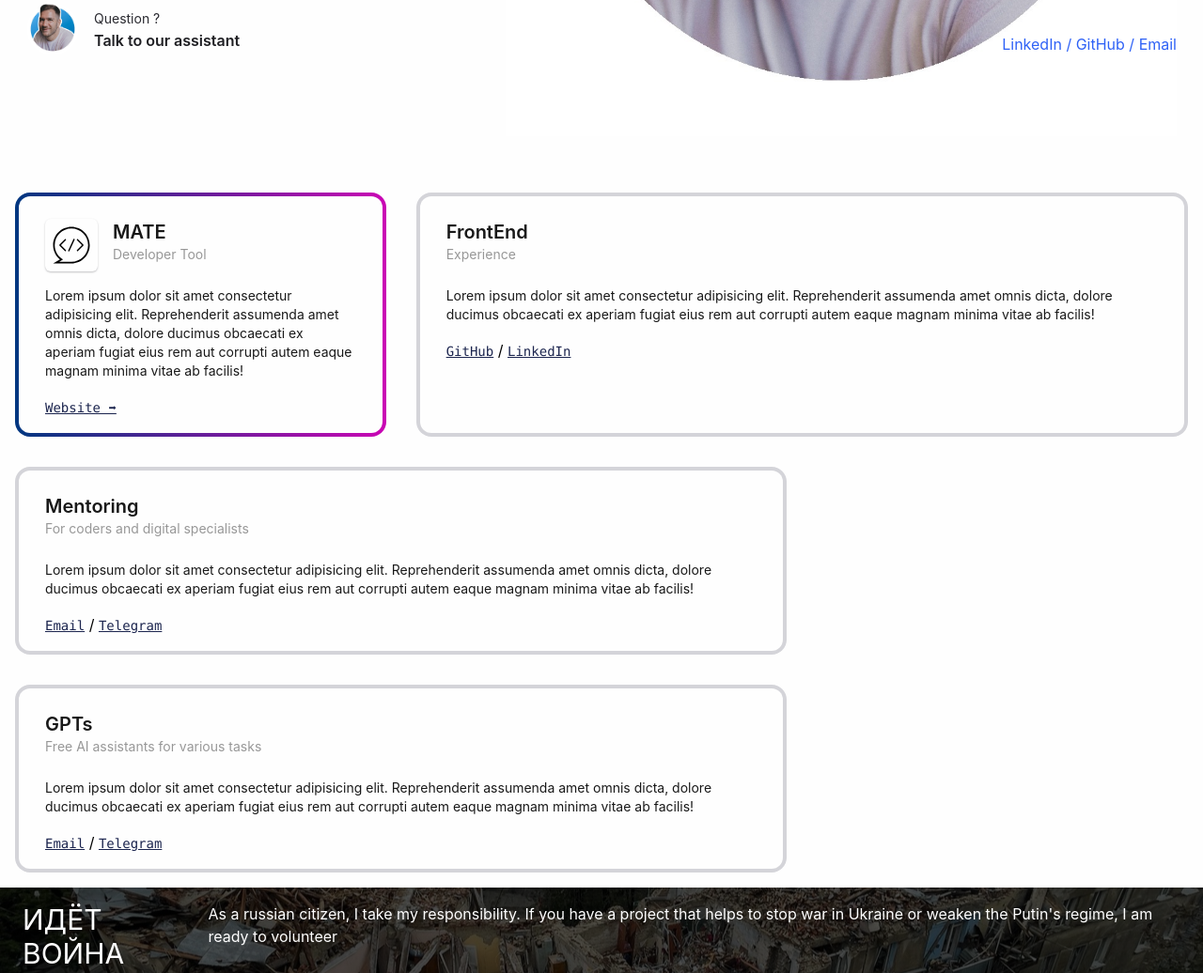
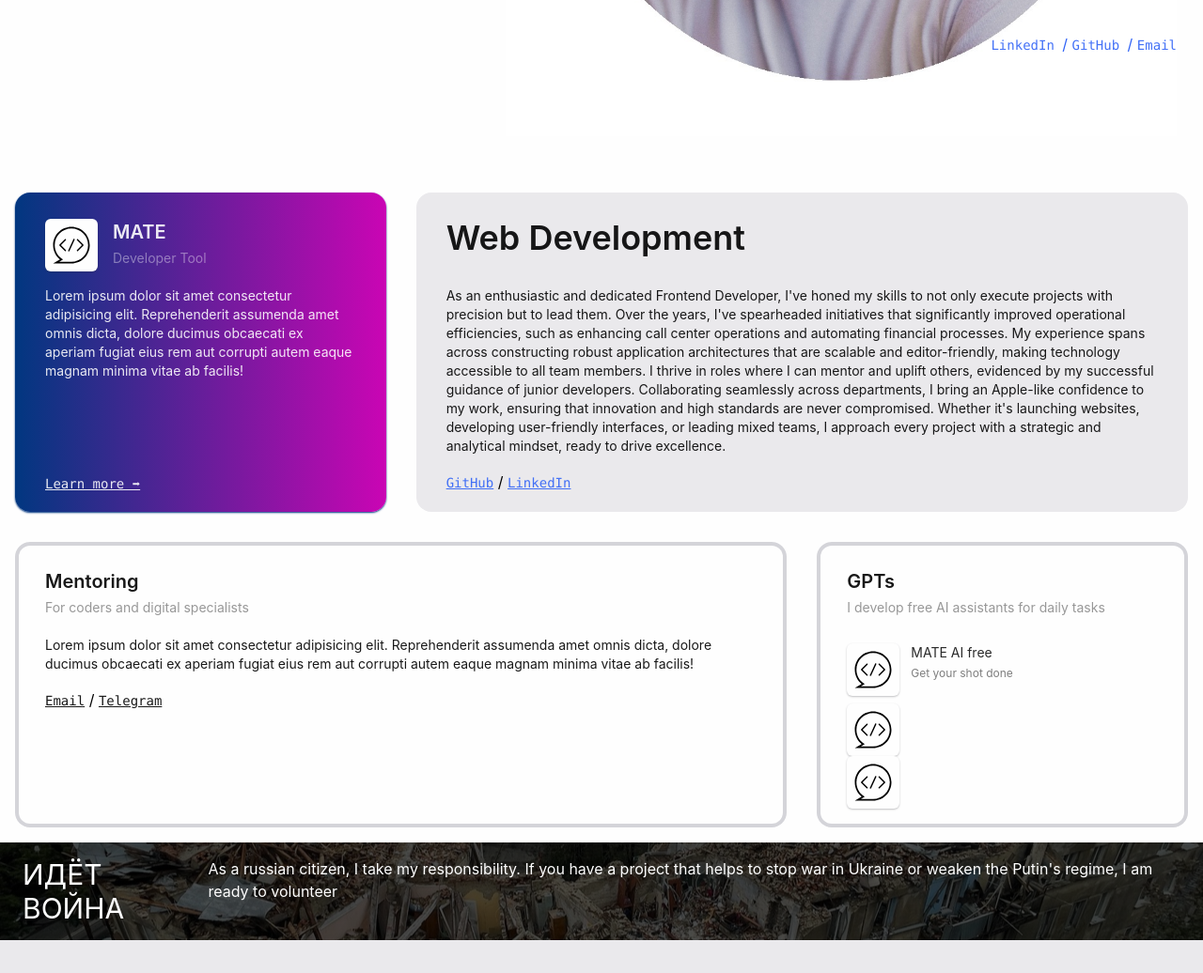
Before and after one commit to apalevich/apalevich.com, an Astro site in the folder general/: page / in a window 1280 px wide. Shown: the part 693-1729 px from the top of the page at 94% size. Built offline with nearby package versions, Linux system fonts and the light colour scheme; Astro itself is replaced by a stand-in of ours.

Commit message:
Improve: Scaffold DevExperience card, improved MATE card, , links

```diff
--- a/general/src/base.css
+++ b/general/src/base.css
@@ -1,3 +1,12 @@
 @tailwind base;
 @tailwind components;
 @tailwind utilities;
+
+@layer components {
+    .appicon {
+        @apply w-14 h-14 rounded-md bg-no-repeat bg-center bg-[length:40px] shadow-sm shadow-gray-500/30;
+    }
+    .text-link {
+        @apply text-sm font-normal opacity-90 underline font-mono;
+    }
+}
--- a/general/src/pages/index.astro
+++ b/general/src/pages/index.astro
@@ -3,13 +3,18 @@ import Layout from "../layouts/Layout.astro";
 ---
 <Layout title="Home Page">
 	<!-- HEADER -->
-	<div class="fixed w-full backdrop-blur shadow-2xl shadow-gray-600/5 border-2 h-11 z-50">
-		<div class="xl:container m-auto px-6 md:px-12 lg:px-6">
-			<div class="flex items-center justify-between text-white">
+	<div class="fixed w-full backdrop-blur shadow-2xl shadow-gray-900/5 h-11 z-50">
+		<div class="xl:container m-auto px-6 md:px-12 lg:px-6 h-full">
+			<div class="flex items-center justify-between text-white h-full">
 				<div class="text-black dark:text-white text-center">
-					<button class="dark:hidden" onclick=`document.documentElement.classList.add('dark')`>Dark Mode</button>
-					<button class="hidden dark:block" onclick=`document.documentElement.classList.remove('dark')`>Light Mode</button>
-				  </div>
+					<button class="dark:hidden" onclick=`document.documentElement.classList.add('dark')`>🌃</button>
+					<button class="hidden dark:block" onclick=`document.documentElement.classList.remove('dark')`>🌁</button>
+				</div>
+				<!-- <div class="text-black dark:text-white text-center">Back to top</div> -->
+				<!-- <div class="text-black dark:text-white text-center">
+					<a href="https://cal.com/apalevich" target="_blank" class="font-mono text-xs uppercase border-2 px-2 py-1">Schedule a call</a>
+
+				</div> -->
 			</div>
 		</div>
 	</div>
@@ -51,18 +56,18 @@ import Layout from "../layouts/Layout.astro";
 				</div>
 			</div>
 		</div>
-		<div class="absolute bottom-12 container m-auto px-6 flex items-end justify-between md:px-12 lg:px-7">
-			<a href="" class="hidden space-x-4 md:flex md:items-center">
+		<div class="absolute bottom-12 container m-auto px-6 flex flex-row-reverse items-end justify-between md:px-12 lg:px-7">
+			<!-- <a href="" class="hidden space-x-4 md:flex md:items-center">
 				<img class="w-14 h-14 rounded-full object-cover" src="/portrait.jpg" alt="">
 				<div class="text-gray-600 dark:text-gray-400">
 					<span class="text-sm">Question ?</span>
 					<p class="font-semibold text-gray-700 dark:text-gray-300">Talk to our assistant</p>
 				</div>
-			</a>
+			</a> -->
 			<div class="text-blue-500">
-				<a href="https://www.linkedin.com/in/apalevich/" target="_blank" class="hover:text-yellow-700 dark:text-gray-300 dark:hover:text-red-400">LinkedIn </a>/
-				<a href="https://github.com/apalevich" target="_blank" class="hover:text-yellow-700 dark:text-gray-300 dark:hover:text-red-400">GitHub </a> /
-				<a href="mailto:hello@apalevich.com" class="hover:text-yellow-700 dark:text-gray-300 dark:hover:text-red-400">Email</a>
+				<a href="https://www.linkedin.com/in/apalevich/" target="_blank" class="text-link no-underline hover:text-mustard-500 dark:text-gray-300 dark:hover:text-red-400">LinkedIn </a>/
+				<a href="https://github.com/apalevich" target="_blank" class="text-link no-underline hover:text-mustard-500 dark:text-gray-300 dark:hover:text-red-400">GitHub </a> /
+				<a href="mailto:hello@apalevich.com" class="text-link no-underline hover:text-mustard-500 dark:text-gray-300 dark:hover:text-red-400">Email</a>
 			</div>
 		</div>
 	</div>
@@ -70,68 +75,74 @@ import Layout from "../layouts/Layout.astro";
 	<!-- // SECTION WITH CARDS -->
 	<div class="grid lg:grid-cols-3">
 		<!-- MATE CARD -->
-		<div class="m-4 p-1 rounded-2xl bg-gradient-to-r from-mateblue to-mateviolet">
-			<div class="p-4 rounded-[calc(1rem-4px)] bg-white">
-				<div class="flex h-20 py-2 px-3">
-					<div class="w-14 h-14 flex-0 rounded-md bg-white bg-[url('/mate_icon.svg')] bg-no-repeat bg-center bg-[length:40px] shadow-sm shadow-gray-500/30"></div>
+		<div class="m-4 p-1 rounded-2xl bg-gradient-to-r from-mateblue to-mateviolet shadow-sm shadow-mateblue">
+			<div class="p-4 rounded-[calc(1rem-4px)] flex flex-col h-full">
+				<div class="flex h-20 py-2 px-3 grow-0">
+					<div class="appicon flex-0 bg-white bg-[url('/mate_icon.svg')] "></div>
 					<div class="flex-1 pl-4">
-						<h2 class="text-xl font-semibold opacity-90">MATE</h2>
-						<p class="text-sm font-normal opacity-40">Developer Tool</p>
+						<h2 class="text-xl font-semibold opacity-90 text-white">MATE</h2>
+						<p class="mt-1 text-sm font-normal opacity-40 text-white">Developer Tool</p>
 					</div>
 				</div>
-				<div class="px-3">
+				<div class="px-3 flex flex-col justify-between overflow-visible grow text-white">
 					<p class="text-sm opacity-90 font-normal pb-4">Lorem ipsum dolor sit amet consectetur adipisicing elit. Reprehenderit assumenda amet omnis dicta, dolore ducimus obcaecati ex aperiam fugiat eius rem aut corrupti autem eaque magnam minima vitae ab facilis!</p>
-					<a class="text-sm font-normal opacity-90 text-blue-900 underline font-mono" aria-label="Open in new tab">
-						Website ➡
+					<a class="text-link text-white" aria-label="Open in new tab">
+						Learn more ➡
 					</a>
 				</div>
 			</div>
 		</div>
 		<!-- FRONTEND CARD -->
-		<div class="col-span-2 m-4 p-1 rounded-2xl bg-gray-100 lg:grid-2">
+		<div class="col-span-2 m-4 p-1 rounded-2xl bg-gray-50">
+			<div class="p-4 rounded-[calc(1rem-4px)] h-full">
+				<div class="flex h-20 py-2 px-3">
+					<div class="flex-1">
+						<h2 class="text-4xl font-semibold opacity-90">Web Development</h2>
+						<!-- <p class="mt-1 text-sm font-normal opacity-40">Experience</p> -->
+					</div>
+				</div>
+				<div class="px-3">
+					<p class="text-sm opacity-90 font-normal pb-4">As an enthusiastic and dedicated Frontend Developer, I've honed my skills to not only execute projects with precision but to lead them. Over the years, I've spearheaded initiatives that significantly improved operational efficiencies, such as enhancing call center operations and automating financial processes. My experience spans across constructing robust application architectures that are scalable and editor-friendly, making technology accessible to all team members. I thrive in roles where I can mentor and uplift others, evidenced by my successful guidance of junior developers. Collaborating seamlessly across departments, I bring an Apple-like confidence to my work, ensuring that innovation and high standards are never compromised. Whether it's launching websites, developing user-friendly interfaces, or leading mixed teams, I approach every project with a strategic and analytical mindset, ready to drive excellence.</p>
+					<a class="text-link text-blue-500" href="" aria-label="Open in new tab">GitHub</a> /
+					<a class="text-link text-blue-500" href="" aria-label="Open in new tab">LinkedIn</a>
+				</div>
+			</div>
+		</div>
+		<!-- CONSULTATION CARD -->
+		<div class="col-span-2 m-4 p-1 rounded-2xl bg-gray-100">
 			<div class="p-4 rounded-[calc(1rem-4px)] bg-white h-full">
 				<div class="flex h-20 py-2 px-3">
 					<div class="flex-1">
-						<h2 class="text-xl font-semibold opacity-90">FrontEnd</h2>
-						<p class="text-sm font-normal opacity-40">Experience</p>
+						<h2 class="text-xl font-semibold opacity-90">Mentoring</h2>
+						<p class="mt-1 text-sm font-normal opacity-40">For coders and digital specialists</p>
 					</div>
 				</div>
 				<div class="px-3">
 					<p class="text-sm opacity-90 font-normal pb-4">Lorem ipsum dolor sit amet consectetur adipisicing elit. Reprehenderit assumenda amet omnis dicta, dolore ducimus obcaecati ex aperiam fugiat eius rem aut corrupti autem eaque magnam minima vitae ab facilis!</p>
-					<a class="text-sm font-normal opacity-90 text-blue-900 underline font-mono" aria-label="Open in new tab">GitHub</a> /
-					<a class="text-sm font-normal opacity-90 text-blue-900 underline font-mono" aria-label="Open in new tab">LinkedIn</a>
-				</div>
-			</div>
-		</div>
-		<!-- CONSULTATION CARD -->
-		<div class="col-span-2 m-4 p-1 rounded-2xl bg-gray-100 grid-1">
-			<div class="p-4 rounded-[calc(1rem-4px)] bg-white h-full">
-				<div class="flex h-20 py-2 px-3">
-					<div class="flex-1">
-						<h2 class="text-xl font-semibold opacity-90">Mentoring</h2>
-						<p class="text-sm font-normal opacity-40">For coders and digital specialists</p>
-					</div>
-				</div>
-				<div class="px-3">
-					<p class="text-sm opacity-90 font-normal pb-4">Lorem ipsum dolor sit amet consectetur adipisicing elit. Reprehenderit assumenda amet omnis dicta, dolore ducimus obcaecati ex aperiam fugiat eius rem aut corrupti autem eaque magnam minima vitae ab facilis!</p>
-					<a class="text-sm font-normal opacity-90 text-blue-900 underline font-mono" aria-label="Open in new tab">Email</a> /
-					<a class="text-sm font-normal opacity-90 text-blue-900 underline font-mono" aria-label="Open in new tab">Telegram</a>
+					<a class="text-sm font-normal opacity-90 underline font-mono" aria-label="Open in new tab">Email</a> /
+					<a class="text-sm font-normal opacity-90 underline font-mono" aria-label="Open in new tab">Telegram</a>
 				</div>
 			</div>
 		</div>
 		<!-- GPTS CARD -->
-		<div class="col-span-2 m-4 p-1 rounded-2xl bg-gray-100 md:grid-1">
+		<div class="m-4 p-1 rounded-2xl bg-gray-100">
 			<div class="p-4 rounded-[calc(1rem-4px)] bg-white h-full">
 				<div class="flex h-20 py-2 px-3">
 					<div class="flex-1">
 						<h2 class="text-xl font-semibold opacity-90">GPTs</h2>
-						<p class="text-sm font-normal opacity-40">Free AI assistants for various tasks</p>
+						<p class="mt-1 text-sm font-normal opacity-40">I develop free AI assistants for daily tasks</p>
 					</div>
 				</div>
-				<div class="px-3">
-					<p class="text-sm opacity-90 font-normal pb-4">Lorem ipsum dolor sit amet consectetur adipisicing elit. Reprehenderit assumenda amet omnis dicta, dolore ducimus obcaecati ex aperiam fugiat eius rem aut corrupti autem eaque magnam minima vitae ab facilis!</p>
-					<a class="text-sm font-normal opacity-90 text-blue-900 underline font-mono" aria-label="Open in new tab">Email</a> /
-					<a class="text-sm font-normal opacity-90 text-blue-900 underline font-mono" aria-label="Open in new tab">Telegram</a>
+				<div class="px-3 flex flex-col justify-between">
+					<div class="flex py-2">
+						<div class="appicon flex-0 bg-white bg-[url('/mate_icon.svg')] "></div>
+						<div class="ml-3">
+							<div class="text-black opacity-90 text-sm font-normal">MATE AI free</div>
+							<div class="pt-1 text-xs opacity-50">Get your shot done</div>
+						</div>
+					</div>
+					<div class="appicon flex-0 bg-white bg-[url('/mate_icon.svg')] "></div>
+					<div class="appicon flex-0 bg-white bg-[url('/mate_icon.svg')] "></div>
 				</div>
 			</div>
 		</div>
@@ -146,12 +157,6 @@ import Layout from "../layouts/Layout.astro";
 			<div class="uppercase text-3xl">Идёт война</div>
 			<div>As a russian citizen, I take my responsibility. If you have a project that helps to stop war in Ukraine or weaken the Putin's regime, I am ready to volunteer</div>
 		</div>
-	</div>
-
-	<!-- // SECTION WITH CARDS -->
-	<div class="grid">
-		<div class="m-4 border-[16px] p-5 rounded-2xl">Lorem ipsum dolor sit amet consectetur adipisicing elit. Qui, possimus assumenda quos, voluptate ipsum dolor repudiandae, aliquid voluptatibus officiis doloribus nesciunt accusamus! Eius ea velit optio, quas pariatur beatae doloremque?</div>
-		<div class="m-4 border-[16px] p-5 rounded-2xl">Lorem ipsum dolor sit amet consectetur adipisicing elit. Qui, possimus assumenda quos, voluptate ipsum dolor repudiandae, aliquid voluptatibus officiis doloribus nesciunt accusamus! Eius ea velit optio, quas pariatur beatae doloremque?</div>
 	</div>
 
 	<!-- FOOTER -->
```
